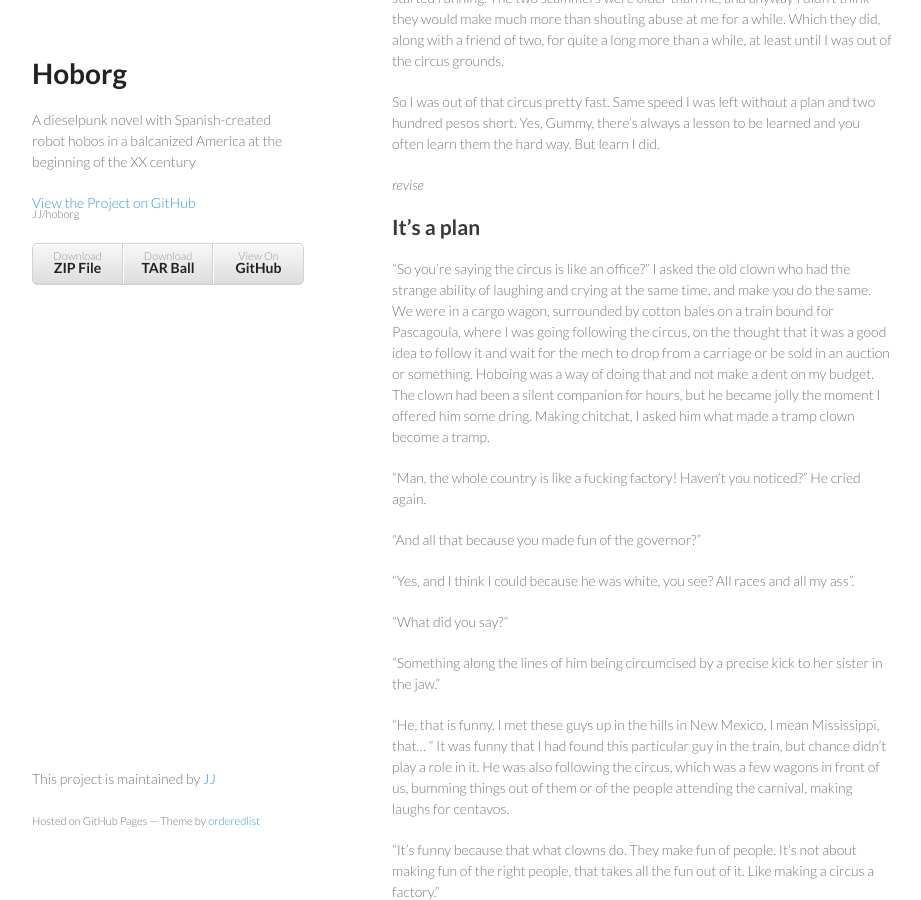
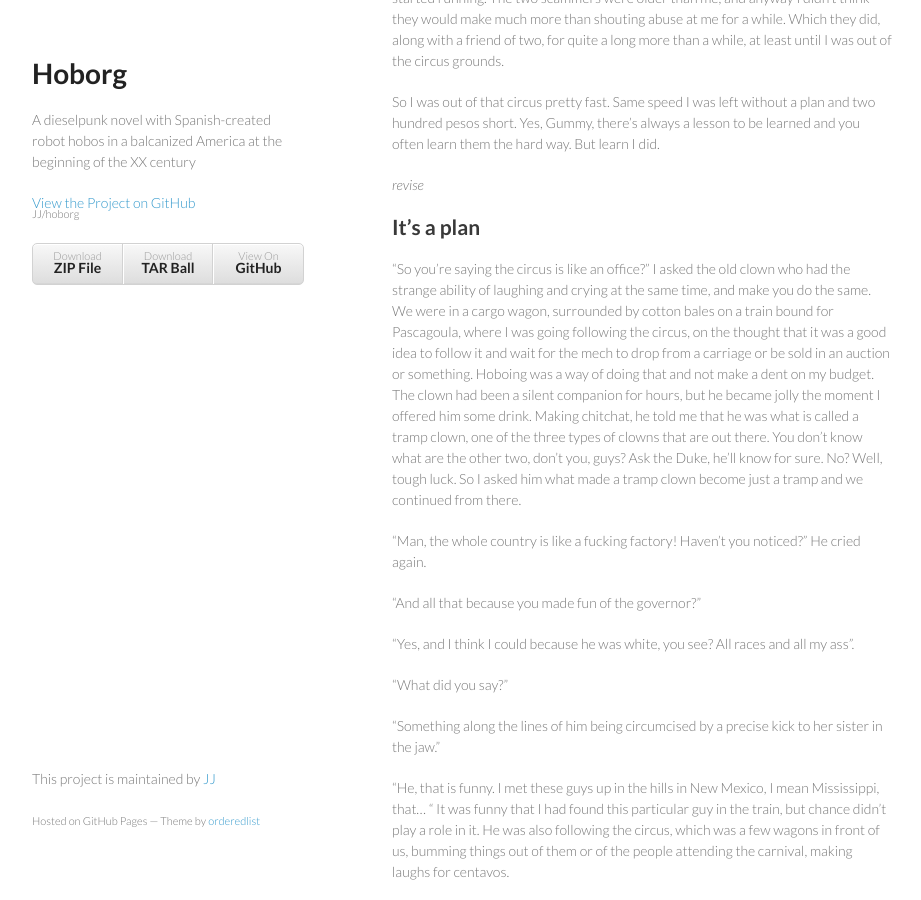
Before and after one commit to JJ/hoborg, a Jekyll site: the page built from text/text.md, in a window 1280 px wide and 900 px high, scrolled down 11590 px. Shown: the whole window, without its empty margins (178-1099 px from the left). Built offline with Jekyll 4.4.1, drawn with Linux system fonts in a browser that asks for light colours.

Commit message:
Sync text/text.md from master to gh-pages

```diff
--- a/text/text.md
+++ b/text/text.md
@@ -680,8 +680,12 @@ the circus, on the thought that it was a good idea to follow it and wait for the
 mech to drop from a carriage or be sold in an auction or
 something. Hoboing was a way of doing that and not make a dent on my
 budget. The clown had been a silent companion for hours, but he became
-jolly the moment I offered him some dring. Making chitchat,  I asked him what
-made a tramp clown become a tramp.
+jolly the moment I offered him some drink. Making chitchat,  he told
+me that he was what is called a tramp clown, one of the three types of
+clowns that are out there. You don't know what are the other two,
+don't you, guys? Ask the Duke, he'll know for sure. No? Well, tough
+luck. So I asked him what
+made a tramp clown become just a tramp and we continued from there.
 
 "Man, the whole country is like a fucking factory! Haven't you
 noticed?" He cried again.
```
